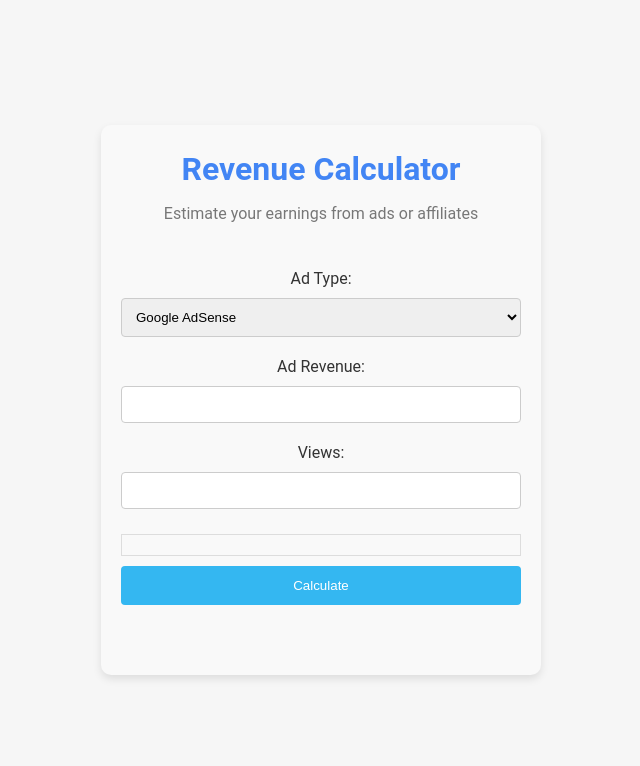
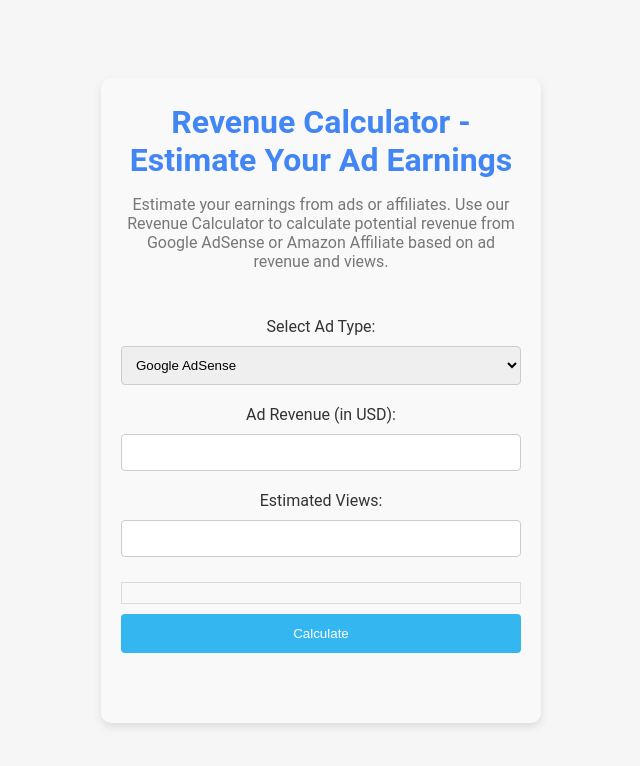
Before and after one commit to Viplov11/revenueCalc, a plain HTML site: page index.html in a window 1280 px wide. Shown: the whole page, without its empty margins (319-959 px from the left). Drawn offline with Linux system fonts and the light colour scheme.

Commit message:
SEO optimisations

```diff
--- a/index.html
+++ b/index.html
@@ -1,22 +1,26 @@
 <!DOCTYPE html>
-<html>
+<html lang="en">
 
 <head>
   <script async src="https://pagead2.googlesyndication.com/pagead/js/adsbygoogle.js?client=ca-pub-1712982817970790" crossorigin="anonymous"></script>
-  <title>Revenue Calculator</title>
+  <title>Revenue Calculator - Estimate Your Ad Earnings</title>
+  <meta charset="UTF-8">
+  <meta name="description" content="Estimate your earnings from advertisements or affiliations using our Revenue Calculator. Calculate revenue from Google AdSense or Amazon Affiliate based on ad revenue and views.">
+  <meta name="keywords" content="revenue calculator, ad earnings, Google AdSense, Amazon Affiliate, ad revenue, views">
+  <meta name="author" content="Your Name">
+  <meta name="viewport" content="width=device-width, initial-scale=1">
   <link rel="stylesheet" href="styles.css">
-  <meta name="viewport" content="width=device-width, initial-scale=1">
 </head>
 
 <body>
   <div class="calculator">
     <div class="header">
-      <h1>Revenue Calculator</h1>
-      <p>Estimate your earnings from ads or affiliates</p>
+      <h1>Revenue Calculator - Estimate Your Ad Earnings</h1>
+      <p>Estimate your earnings from ads or affiliates. Use our Revenue Calculator to calculate potential revenue from Google AdSense or Amazon Affiliate based on ad revenue and views.</p>
     </div>
 
     <div class="input-section">
-      <label for="adType">Ad Type:</label>
+      <label for="adType">Select Ad Type:</label>
       <select id="adType">
         <option value="adsense">Google AdSense</option>
         <option value="amazon">Amazon Affiliate</option>
@@ -24,12 +28,12 @@
     </div>
 
     <div class="input-section">
-      <label for="adRevenue">Ad Revenue:</label>
+      <label for="adRevenue">Ad Revenue (in USD):</label>
       <input type="number" id="adRevenue" required>
     </div>
 
     <div class="input-section">
-      <label for="views">Views:</label>
+      <label for="views">Estimated Views:</label>
       <input type="number" id="views" required>
     </div>
 
```
